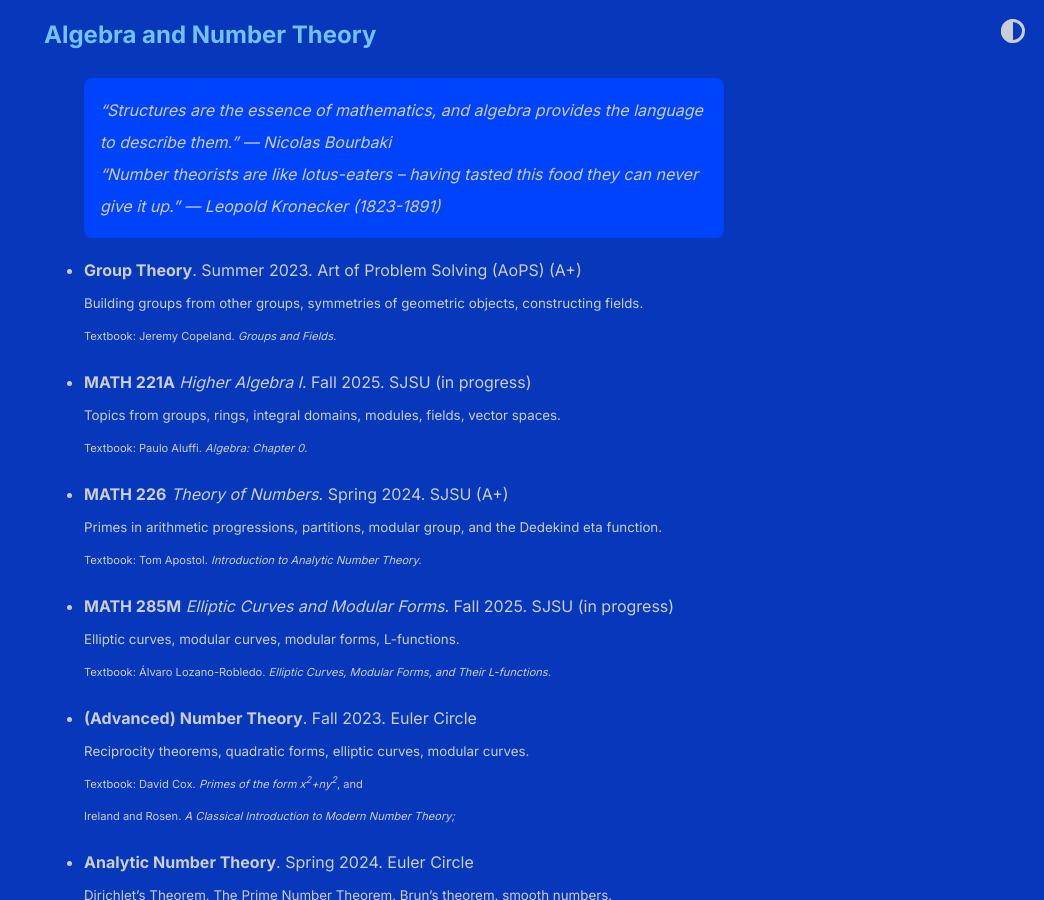
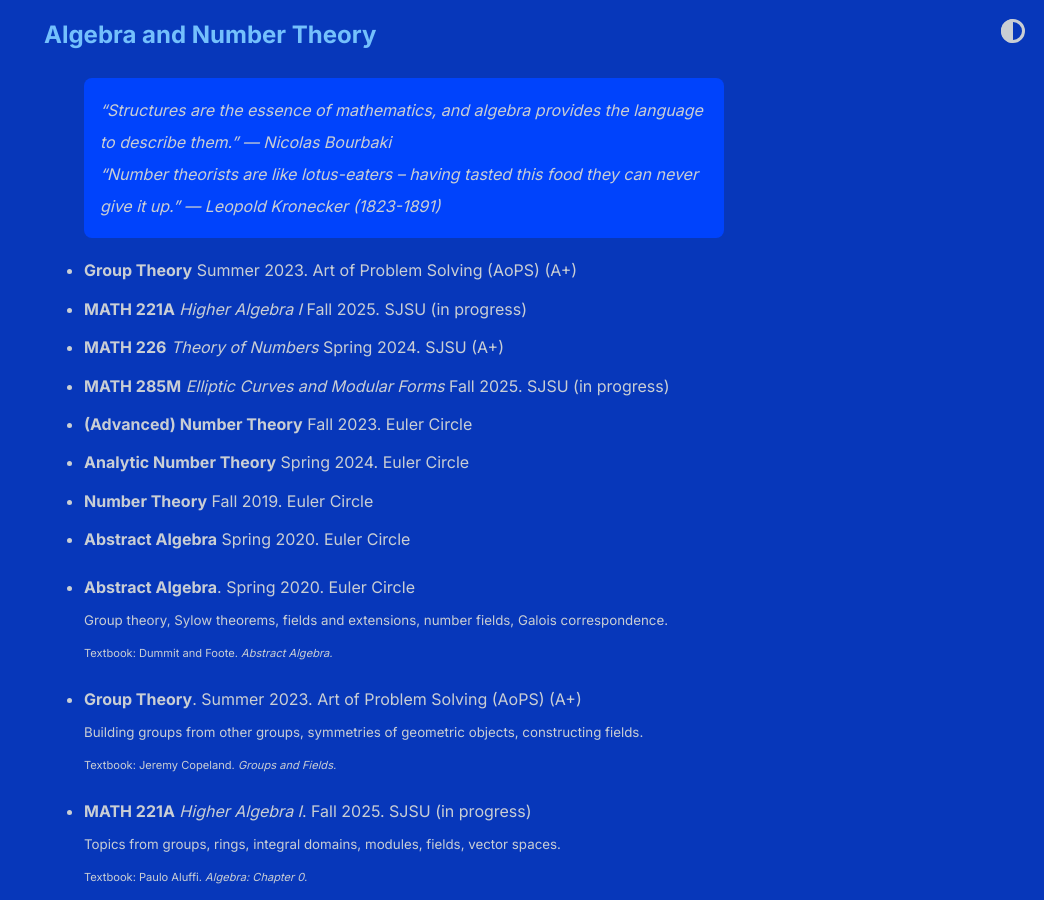
Before and after one commit to shihankanungo/shihankanungo.github.io, a Jekyll site: the page built from courses.md, in a window 1280 px wide and 900 px high, scrolled down 2365 px. Shown: the whole window, without its empty margins (236-1280 px from the left). Built offline with Jekyll 4.4.1, drawn with Linux system fonts in a browser that asks for light colours.

Commit message:
Update courses.md

```diff
--- a/courses.md
+++ b/courses.md
@@ -118,6 +118,61 @@ Here are the courses grouped by subject area, along with a short description of
 > "Structures are the essence of mathematics, and algebra provides the language to describe them." --- Nicolas Bourbaki <br>
 > "Number theorists are like lotus-eaters -- having tasted this food they can never give it up." --- Leopold Kronecker (1823-1891)
 
+<ul>
+<li><details>
+  <summary style="list-style-type: none;"><b>Group Theory</b> Summer 2023. Art of Problem Solving (AoPS) (A+) </summary>
+  <small>Building groups from other groups, symmetries of geometric objects, constructing fields.</small> <br>
+  <small>Textbook: Jeremy Copeland. <i>Groups and Fields.</i></small>
+</details></li>
+
+<li><details>
+  <summary style="list-style-type: none;"><b>MATH 221A</b> <i>Higher Algebra I</i> Fall 2025. SJSU (in progress) </summary>
+  <small>Topics from groups, rings, integral domains, modules, fields, vector spaces.</small> <br>
+  <small>Textbook: Paulo Aluffi. <i>Algebra: Chapter 0.</i></small>
+</details></li>
+
+<li><details>
+  <summary style="list-style-type: none;"><b>MATH 226</b> <i>Theory of Numbers</i> Spring 2024. SJSU (A+)</summary>
+  <small>Primes in arithmetic progressions, partitions, modular group, and the Dedekind eta function.</small> <br>
+  <small>Textbook: Tom Apostol. <i>Introduction to Analytic Number Theory.</i></small>
+</details></li>
+
+<li><details>
+  <summary style="list-style-type: none;"><b>MATH 285M</b> <i>Elliptic Curves and Modular Forms</i> Fall 2025. SJSU (in progress)</summary>
+  <small>Elliptic curves, modular curves, modular forms, L-functions.</small> <br>
+  <small>Textbook: Álvaro Lozano-Robledo. <i>Elliptic Curves, Modular Forms, and Their L-functions.</i></small>
+</details></li>
+
+<li><details>
+  <summary style="list-style-type: none;"><b>(Advanced) Number Theory</b> Fall 2023. Euler Circle</summary>
+  <small>Reciprocity theorems, quadratic forms, elliptic curves, modular curves.</small> <br>
+  <small>Textbook: David Cox. <i>Primes of the form x<sup>2</sup>+ny<sup>2</sup></i>, and <br>
+  Ireland and Rosen. <i>A Classical Introduction to Modern Number Theory;</i> </small>
+</details></li>
+
+<li><details>
+  <summary style="list-style-type: none;"><b>Analytic Number Theory</b> Spring 2024. Euler Circle</summary>
+  <small>Dirichlet’s Theorem, The Prime Number Theorem, Brun's theorem, smooth numbers.</small> <br>
+  <small>Textbook: Simon Rubinstein-Salzedo. <i>Analytic Number Theory.</i></small>
+</details></li>
+
+<li><details>
+  <summary style="list-style-type: none;"><b>Number Theory</b> Fall 2019. Euler Circle</summary>
+  <small>Modular arithmetic, Fermat's little theorem, sums of two squares, *p*-adic numbers.</small>
+</details></li>
+
+<li><details>
+  <summary style="list-style-type: none;"><b>Abstract Algebra</b> Spring 2020. Euler Circle</summary>
+  <small>Group theory, Sylow theorems, fields and extensions, number fields, Galois correspondence.</small> <br>
+  <small>Textbook: Dummit and Foote. <i>Abstract Algebra.</i></small>
+</details></li>
+</ul>
+
+
+- **Abstract Algebra**. Spring 2020. Euler Circle <br>
+  <small>Group theory, Sylow theorems, fields and extensions, number fields, Galois correspondence.</small> <br>
+  <small><small>Textbook: Dummit and Foote. <i>Abstract Algebra.</i></small></small>
+
 - **Group Theory**. Summer 2023. Art of Problem Solving (AoPS) (A+)<br>
   <small>Building groups from other groups, symmetries of geometric objects, constructing fields.</small> <br>
   <small><small>Textbook: Jeremy Copeland. <i>Groups and Fields.</i></small></small>
```
